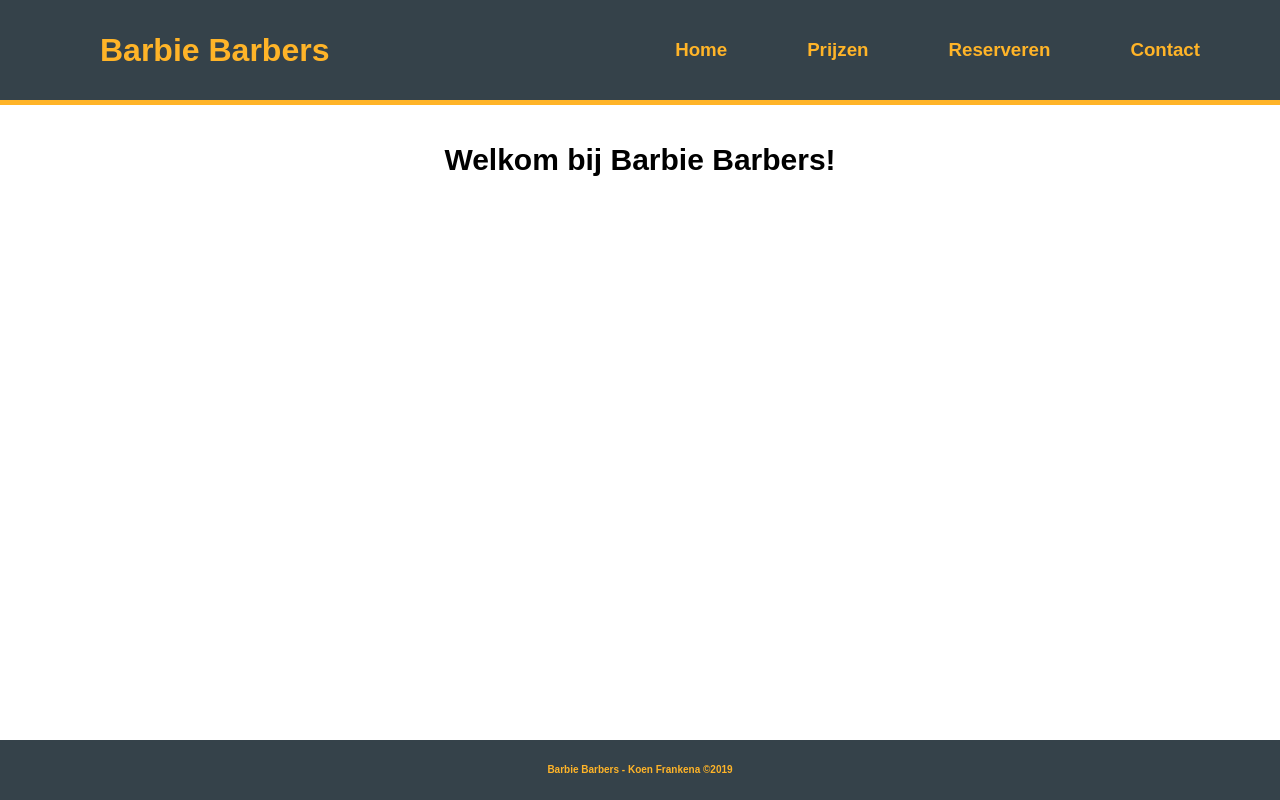
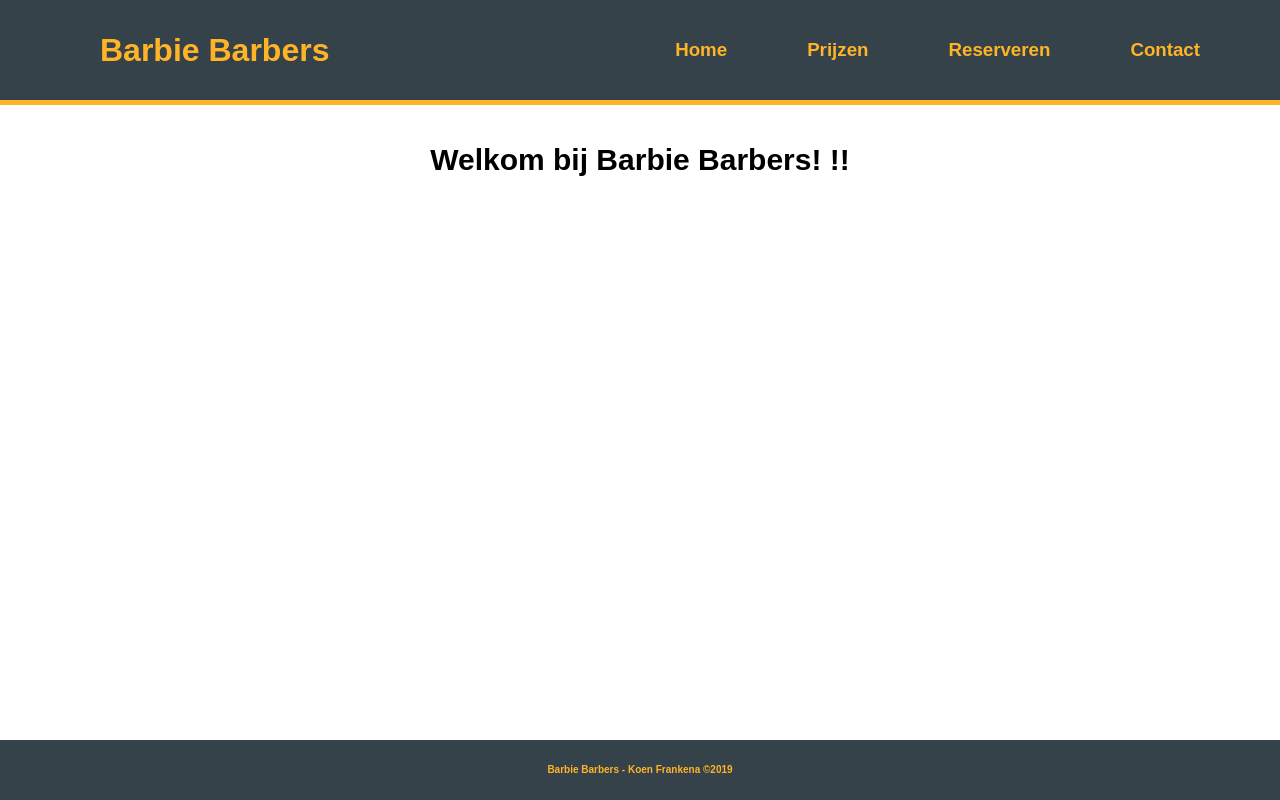
Before and after one commit to KoenieFrankenstein/Kappersproject, a plain HTML site: page index.html in a window 1280 px wide. Drawn offline with Linux system fonts and the light colour scheme.

Commit message:
commit uitroeptekens

```diff
--- a/index.html
+++ b/index.html
@@ -17,7 +17,7 @@
 
 
     <br>
-    <p class="intro">Welkom bij Barbie Barbers! </p>
+    <p class="intro">Welkom bij Barbie Barbers! !!</p>
 
     <script src="home.js"></script>
     <link rel="stylesheet" href="home.css">
```
